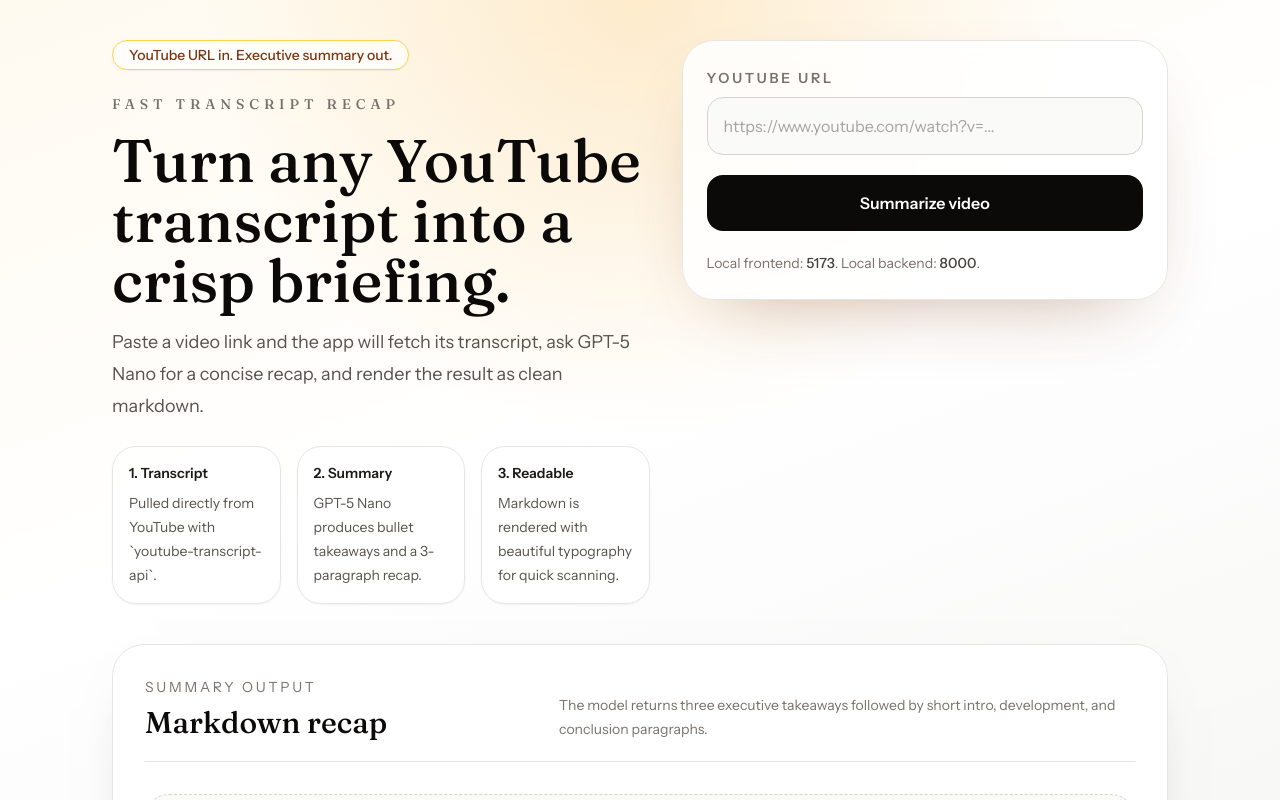
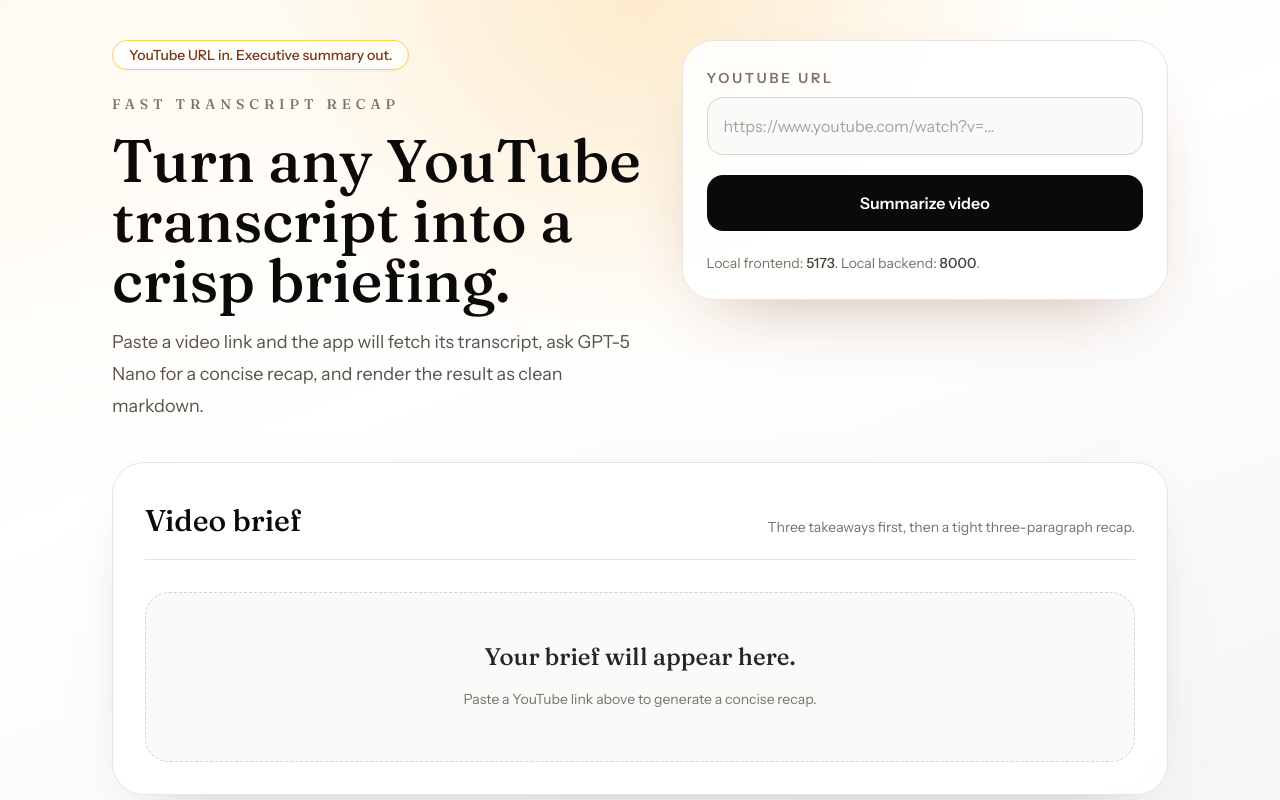
Before and after one commit to louispaulet/summarize_youtube_video, a React app in the folder frontend/: page / in a window 1280 px wide. Shown: the top 800 px of the page. Built offline with nearby package versions, Linux system fonts and the light colour scheme; no server answers; the HTML template or start-up script is replaced by a standard one.

Commit message:
Refine UI copy and add repo workflow guidance

```diff
--- a/frontend/src/App.jsx
+++ b/frontend/src/App.jsx
@@ -72,26 +72,6 @@ function App() {
                 Nano for a concise recap, and render the result as clean markdown.
               </p>
             </div>
-            <div className="grid gap-4 sm:grid-cols-3">
-              <div className="rounded-3xl border border-stone-200 bg-white/70 p-4 shadow-sm backdrop-blur">
-                <p className="text-sm font-semibold text-stone-900">1. Transcript</p>
-                <p className="mt-2 text-sm leading-6 text-stone-600">
-                  Pulled directly from YouTube with `youtube-transcript-api`.
-                </p>
-              </div>
-              <div className="rounded-3xl border border-stone-200 bg-white/70 p-4 shadow-sm backdrop-blur">
-                <p className="text-sm font-semibold text-stone-900">2. Summary</p>
-                <p className="mt-2 text-sm leading-6 text-stone-600">
-                  GPT-5 Nano produces bullet takeaways and a 3-paragraph recap.
-                </p>
-              </div>
-              <div className="rounded-3xl border border-stone-200 bg-white/70 p-4 shadow-sm backdrop-blur">
-                <p className="text-sm font-semibold text-stone-900">3. Readable</p>
-                <p className="mt-2 text-sm leading-6 text-stone-600">
-                  Markdown is rendered with beautiful typography for quick scanning.
-                </p>
-              </div>
-            </div>
           </div>
           <div className="rounded-[2rem] border border-stone-200 bg-white/85 p-6 shadow-[0_30px_80px_-40px_rgba(120,53,15,0.45)] backdrop-blur">
             <form className="space-y-5" onSubmit={handleSubmit}>
@@ -135,17 +115,15 @@ function App() {
           <div className="rounded-[2rem] border border-stone-200 bg-white/90 p-6 shadow-[0_20px_60px_-45px_rgba(41,37,36,0.55)] backdrop-blur sm:p-8">
             <div className="flex flex-col gap-3 border-b border-stone-200 pb-5 sm:flex-row sm:items-end sm:justify-between">
               <div>
-                <p className="text-sm uppercase tracking-[0.2em] text-stone-500">
-                  Summary output
-                </p>
                 <h2 className="mt-2 font-serif text-3xl text-stone-950">
-                  Markdown recap
+                  Video brief
                 </h2>
               </div>
-              <p className="max-w-xl text-sm leading-6 text-stone-500">
-                The model returns three executive takeaways followed by short intro,
-                development, and conclusion paragraphs.
-              </p>
+              {!summary ? (
+                <p className="max-w-xl text-sm leading-6 text-stone-500">
+                  Three takeaways first, then a tight three-paragraph recap.
+                </p>
+              ) : null}
             </div>
             {summary ? (
               <article className="prose prose-stone prose-lg mt-8 max-w-none prose-headings:font-serif prose-headings:text-stone-950 prose-p:leading-8 prose-strong:text-stone-950 prose-li:marker:text-amber-700">
@@ -154,11 +132,10 @@ function App() {
             ) : (
               <div className="mt-8 rounded-3xl border border-dashed border-stone-300 bg-stone-50 px-6 py-12 text-center">
                 <p className="font-serif text-2xl text-stone-800">
-                  Your summary will appear here.
+                  Your brief will appear here.
                 </p>
                 <p className="mx-auto mt-3 max-w-2xl text-sm leading-7 text-stone-500">
-                  Paste a YouTube link above to fetch the transcript and generate a
-                  readable markdown recap.
+                  Paste a YouTube link above to generate a concise recap.
                 </p>
               </div>
             )}
```
Also changed, not shown: 2 other files (tests, documents, lock files or other folders).
